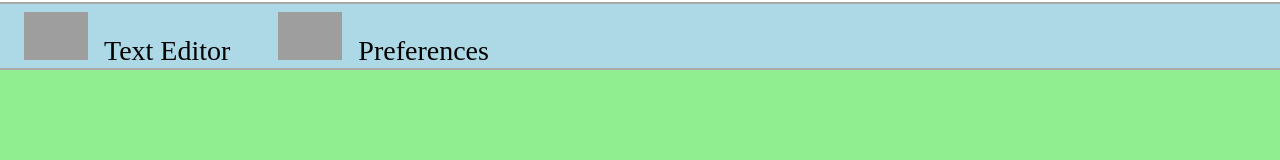
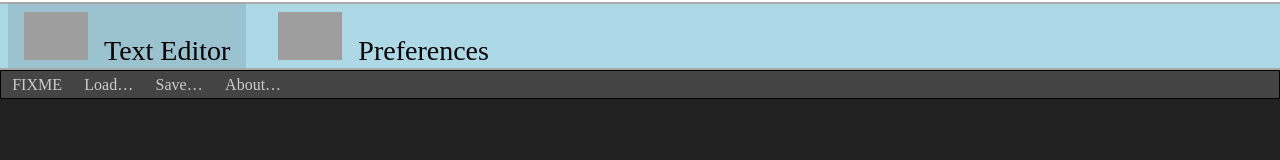
Before and after one commit to ofdx/ofdx-somenotes, a React (Create React App) app: page / in a window 1280 px wide. Shown: the part 383-543 px from the top of the page. Built offline with nearby package versions, Linux system fonts and the light colour scheme; grey boxes are pictures that could not be loaded.

Commit message:
Text editor styling

```diff
--- a/src/components/NoteDesktop.js
+++ b/src/components/NoteDesktop.js
@@ -12,7 +12,8 @@ export default function NoteDesktop(props){
       desktop: {
         // TODO - store icon name here?
         label: 'Text Editor'
-      }
+      },
+      active: true
     },
     {
       widget: 'NotePrefs',
--- a/src/components/texted/NoteTextEditor.js
+++ b/src/components/texted/NoteTextEditor.js
@@ -1,9 +1,35 @@
+import React from 'react';
+
+import './texted.css';
+
+
 export default function NoteTextEditor(props){
-  const hide = () => props.update({ ...props.state, active: false });
+  // Retrieve the last used text from local storage.
+  const lsname = 'note_texted_field_value';
+  const [fieldState, setFieldState] = React.useState(localStorage.getItem(lsname));
+
+  // When the textarea is changed, we can save that value to local storage so it's not easily lost.
+  function updateTextedFieldValue(value){
+    localStorage.setItem(lsname, value);
+    setFieldState(value);
+  }
 
   return (
-    <div className="note_texted" onClick={hide}>
-      <p>FIXME - text editor</p>
+    <div className="note_texted">
+      <div className="note_texted_ctrlbar">
+        {/* This is the UI for the text editor. It should allow you to do things
+        like save to a file on the server, load a file, etc. */}
+
+        <span>FIXME</span>
+        <span>Load&hellip;</span>
+        <span>Save&hellip;</span>
+        <span>About&hellip;</span>
+      </div>
+
+      <textarea
+        className="note_texted_field"
+        onChange={ e => updateTextedFieldValue(e.target.value) }
+      >{fieldState}</textarea>
     </div>
   );
 }
--- /dev/null
+++ b/src/components/texted/texted.css
@@ -0,0 +1,44 @@
+/*
+  texted.css
+  mperron (2023)
+
+  Style for SomeNotes Text Editor
+*/
+
+.note_texted {
+  width: 100%;
+}
+
+.note_texted_ctrlbar {
+  height: 1.7em;
+  border: solid 1px black;
+
+  color: #ccc;
+  background-color: #444;
+}
+.note_texted_ctrlbar span {
+  display: inline-block;
+  margin: 0 0.35em;
+  padding: 0.35em;
+  height: 1em;
+}
+.note_texted_ctrlbar span:hover {
+  background-color: rgba(0, 0, 0, 0.3);
+  user-select: none;
+  cursor: pointer;
+}
+
+.note_texted_field {
+  width: calc(100% - 2em);
+  height: 768px;
+  margin: 0;
+  padding: 1em;
+
+  border: none;
+  resize: vertical;
+
+  font-size: 150%;
+
+  color: #ccc;
+  background-color: #222;
+}
--- a/src/index.css
+++ b/src/index.css
@@ -13,7 +13,6 @@ body {
 }
 
 #notes_desktop {
-	background-color: lightgreen;
 	min-height: 768px;
 }
 #notes_apptray {
```
